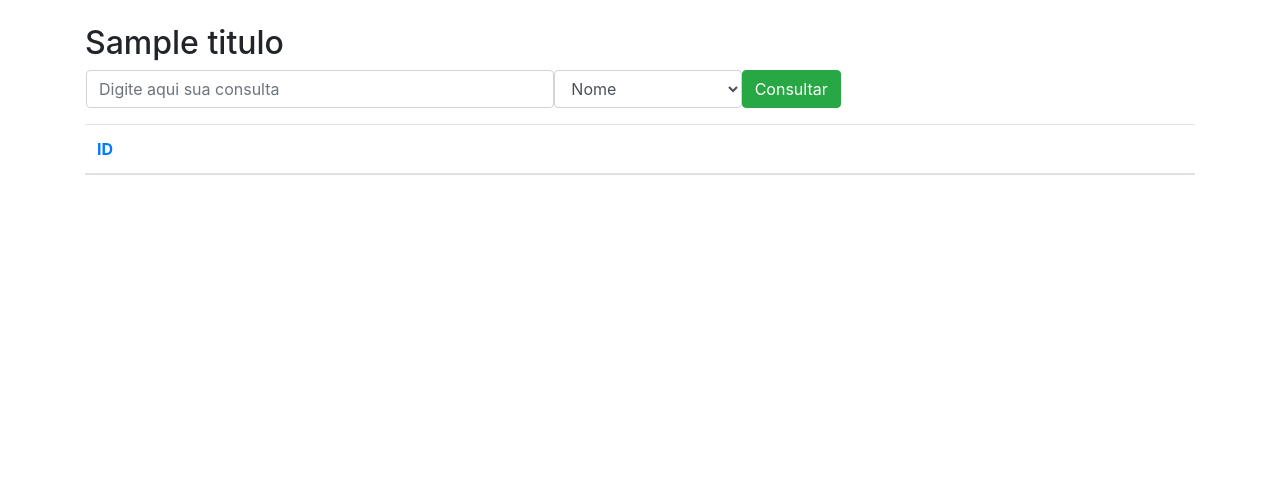
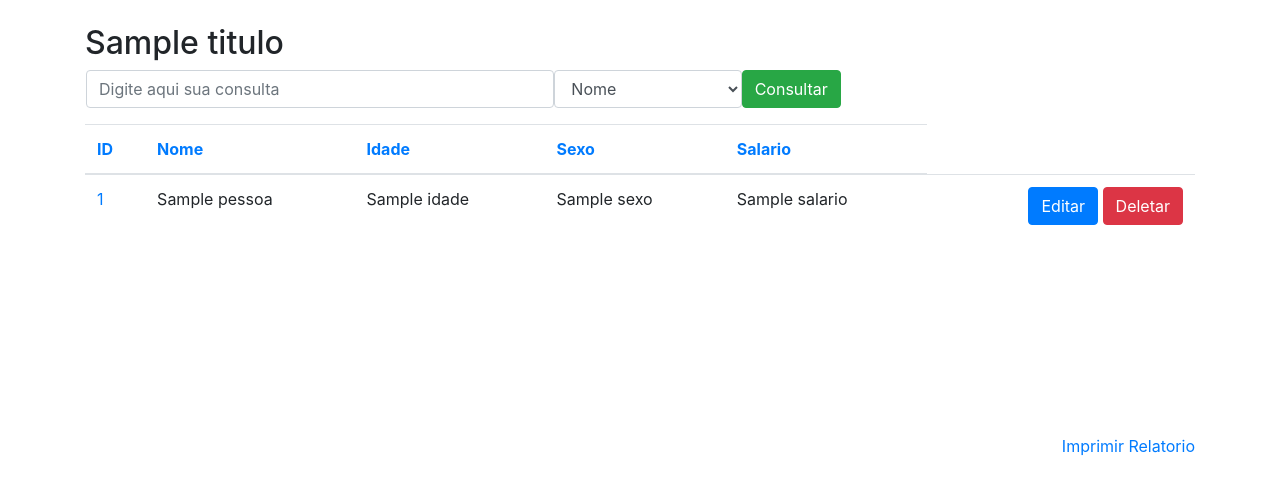
Before and after one commit to vitorvendrami/Curso_Django, a Django app: template Projeto_udemy/Projeto_udemy/crud/templates/listagem.html in a window 1280 px wide. Shown: the part 56-551 px from the top of the page. Run offline with Django 3.2, Linux system fonts and the light colour scheme; the template is opened without the code that fills it: most values are stand-ins (such as "Sample title", 1, 10 or a date in 2020); lists and menus that the app fills with data are empty; some libraries are stand-ins or nearby versions.

Commit message:
C12 Atualizacao da tabela de listagem

```diff
--- a/Projeto_udemy/Projeto_udemy/crud/templates/listagem.html
+++ b/Projeto_udemy/Projeto_udemy/crud/templates/listagem.html
@@ -60,10 +60,43 @@
                 <thead>
                     <tr>
                         <th><a href="/crud/ordenacao/id">ID</a></th>
+                        <th><a href="/crud/ordenacao/nome">Nome</a></th>
+                        <th><a href="/crud/ordenacao/idade">Idade</a></th>
+                        <th><a href="/crud/ordenacao/sexo">Sexo</a></th>
+                        <th><a href="/crud/ordenacao/salario">Salario</a></th>
                     </tr>
                 </thead>
+                <tbody>
+                {% for pessoa in pessoas %}
+                    <tr>
+                        <td nowrap="true ">
+                            <a href="/crud/listagem/{{pessoa.id}}">{{pessoa.id}}</a>
+                        </td>
+                        <td nowrap="true">{{pessoa.nome}}</td>
+                        <td nowrap="true">{{pessoa.idade}}</td>
+                        <td nowrap="true">{{pessoa.sexo}}</td>
+                         <td nowrap="true">{{pessoa.salario}}</td>
+                        <td nowrap="true" align="right">
+                            <a href="/crud/edicao/{{pessoa.id}}" class="btn btn-primary" role="button" >Editar</a>
+                            <a href="/crud/delecao/{{pessoa.id}}" class="btn btn-danger" role="button" >Deletar</a>
+                        </td>
+                    </tr>
+                {%endfor%}
+                </tbody>
             </table>
         </div>
+        <a href="#" onclick="Relatorio()" style="float:right">Imprimir Relatorio</a>
+        <textarea  id="dados" style="display:none;">
+        {% for pessoa in pessoas %}
+            {{pessoa.nome}}|{{pessoa.idade}}|{{pessoa.sexo}}|{{pessoa.salario}}#
+
+            {%endfor%}
+        </textarea>
+        <script>
+            function relatorio() {
+                const doc = new jsPDF();
+            }
+        </script>
     </div>
 
 
```
